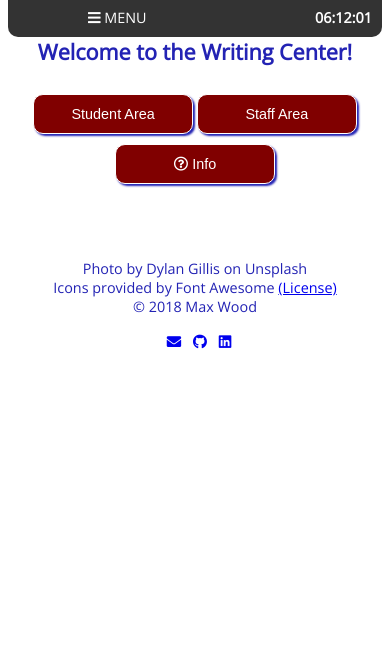
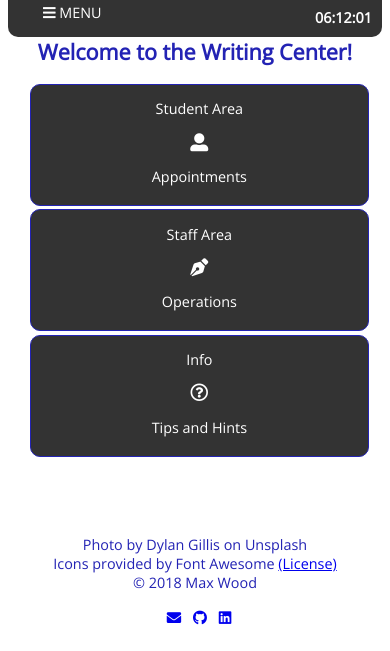
Before and after one commit to maxemileffort/writing-center-check-in, a website: page public/index.html in a window 390 px wide. Shown: the part 210-861 px from the top of the page. Drawn offline with nearby package versions, Linux system fonts and the light colour scheme.

Commit message:
polished and fixed some broken responsiveness

```diff
--- a/public/css/main.css
+++ b/public/css/main.css
@@ -19,7 +19,7 @@ body {
 }
 
 section {
-    width: 70%;
+    width: 90%;
     padding: 5%;
     margin: 0 auto;
 }
@@ -29,8 +29,9 @@ section {
     top: 25%;
     left: 10%;
     right: 10%;
+    width: 60%;
     z-index: 5;
-    box-shadow: 20px 20px 10px 5px #6b7ea9;
+    box-shadow: 20px 20px 10px 5px #333;
     background: white;
     border-radius: 5px;
 }
@@ -59,7 +60,7 @@ fieldset {
         linear-gradient(
             180deg,
             white,
-            rgba(0, 0, 0, 0.5)
+            #333
             );
     background-repeat: no-repeat;
     background-position: center top;
@@ -104,14 +105,12 @@ nav {
     max-height: 0;
     overflow: hidden;
     padding: 0 0 0 50px;
-    transition: max-height 0.5s ease-in-out;
 }
 
 .collapsible-menu {
     color: white;
     padding: 0px 30px;
     float: left;
-    transition: max-height 0.5s ease-in-out;
 }
 
 .collapsible-menu a {
@@ -124,8 +123,7 @@ nav {
     text-transform: uppercase;
     display: block;
     cursor: pointer;
-    padding: 10px 0 10px 50px;
-    transition: max-height 0.5s ease-in-out;
+    padding: 5px 0 5px 5px;
 }
 
 input#menu {
@@ -134,7 +132,6 @@ input#menu {
 
 input:checked ~ .menu-content {
     max-height: 100%;
-    transition: max-height 0.5s ease-in-out;
 }
 
 .navbar-item:hover {
@@ -175,6 +172,15 @@ li {
     margin-left: -3%;
     border-radius: 18px;
     font-size: 1em;
+    background-image:
+        linear-gradient(
+            180deg,
+            white,
+            #777
+            );
+    background-repeat: no-repeat;
+    background-position: center top;
+    background-width: 100% auto; /* corrects issues in safari */
 }
 
 button {
@@ -188,6 +194,27 @@ button {
     margin-top: 10px;
     border-radius: 10px;
     font-size: 1em;
+}
+
+.cta {
+    border: rgb(35, 35, 180) solid 1px;
+    border-radius: 10px;
+    height: 200px;
+    margin: 1%;
+    width: 25%;
+    font-size: 1em;
+    display: inline-block;
+    cursor: pointer;
+    background-color: #333;
+    color: white;
+}
+
+.cta i {
+    font-size: 1.25em;
+}
+
+.cta:hover {
+    background-color: #111;
 }
 
 .back-btn {
@@ -216,14 +243,6 @@ button {
 }
 
 #waitlist-right {
-    float: right;
-}
-
-.modal-left {
-    float: left;
-}
-
-.modal-right {
     float: right;
 }
 
@@ -270,6 +289,10 @@ footer {
 
 @media only screen
   and (max-width: 768px) {
+    .cta {
+        display: block;
+        width: 100%;
+    }
 
     header {
         height: 200px;
@@ -281,15 +304,6 @@ footer {
 
     .logo-text {
         font-size: 32px;
-    }
-
-    .navbar-item {
-        display: none;
-    }
-
-    .hamburger-menu {
-        display: block;
-        float: left;
     }
 
     .clock {
@@ -308,15 +322,31 @@ footer {
     }
 
     #waitlist-left {
-    max-width: 85%;
+        max-width: 85%;
     }
 
+    .modal-left {
+        max-width: 100%;
+        float: none;
+        display: block;
+        margin: 2px auto;
+    }
+
+    .modal-right {
+        float: none;
+        display: block;
+        margin: 2px auto;
+    }
 }
 
 
 /*iPhone landscape*/
 
 @media only screen and (max-width: 480px) {
+
+    .cta {
+        height: 120px;
+    }
 
     body {
         font-size: 0.9em;
@@ -362,6 +392,8 @@ footer {
 /*iPhone portrait*/
 
 @media only screen and (max-width: 320px) {
+
+
     li {
         height: 270px;
     }
--- a/public/index.html
+++ b/public/index.html
@@ -30,7 +30,6 @@
     <!-- navbar -->
     <nav class="container">
         <!-- navigation -->
-
         <div class="collapsible-menu">
             <input type="checkbox" id="menu">
             <label for="menu"><i class="fas fa-bars"></i> Menu</label>
@@ -39,10 +38,10 @@
                     <a><i class="fa fa-university" aria-hidden="true"></i> Home</a>
                 </div>
                 <div class="navbar-item student-btn">
-                    <a>Student Area</a>
+                    <a><i class="fas fa-user-alt"></i> Student Area</a>
                 </div>
                 <div class="navbar-item staff-btn">
-                    <a>Staff Area</a>
+                    <a><i class="fas fa-pen-nib"></i> Staff Area</a>
                 </div>
                 <div class="navbar-item demo-btn">
                     <a><i class="far fa-question-circle"></i> Info</a>
@@ -50,24 +49,30 @@
             </div>
         </div>
 
-
         <!-- clock -->
         <div class="navbar-item clock"></div>
     </nav>
-
-
-
-
 
 
     <!-- landing page -->
     <section id="landing-page" role="region">
         <div class="center">
             <h1>Welcome to the Writing Center!</h1>
-            <button id="student-btn" class="btn student-btn">Student Area</button>
-            <button id="staff-btn" class="btn staff-btn">Staff Area</button>
-            <br>
-            <button id="demo-btn" class="btn demo-btn"><i class="far fa-question-circle"></i> Info</button>
+            <div id="student-btn" class="cta student-btn">
+                <p>Student Area</p>
+                <p><i class="fas fa-user-alt"></i></p>
+                <p>Appointments</p>
+            </div>
+            <div id="staff-btn" class="cta staff-btn">
+                <p>Staff Area</p>
+                <p><i class="fas fa-pen-nib"></i></p>
+                <p>Operations</p>
+            </div>
+            <div id="demo-btn" class="cta demo-btn">
+                <p>Info</p>
+                <p><i class="far fa-question-circle"></i></p>
+                <p>Tips and Hints</p>
+            </div>
         </div>
     </section>
 
```
